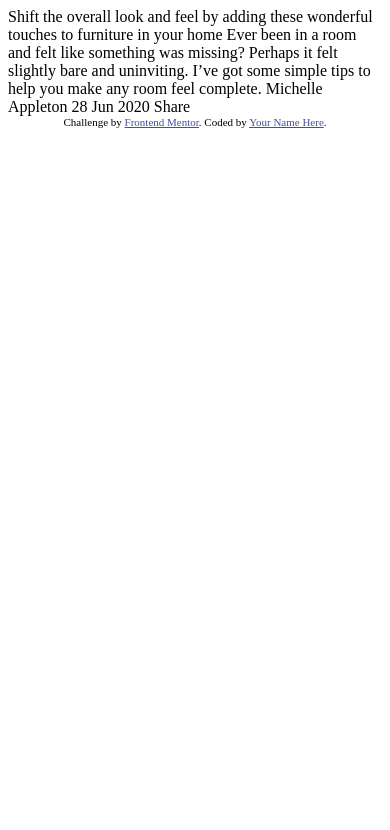
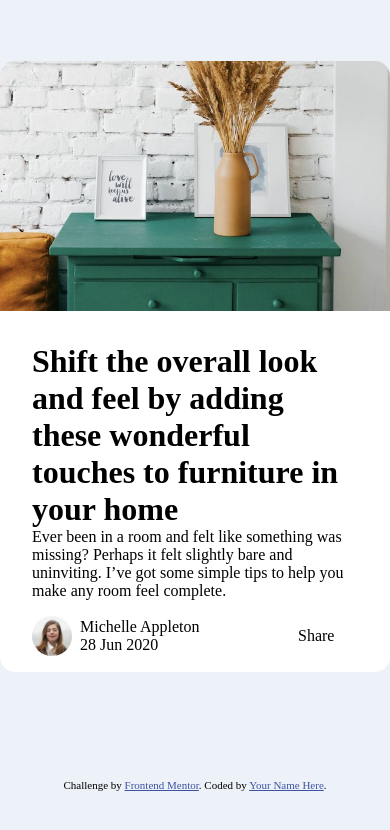
Before and after one commit to PaulaR-05/Article-preview-component, a plain HTML site: page index.html in a window 390 px wide. Drawn offline with Linux system fonts and the light colour scheme.

Commit message:
style
adding style (e.g., fonts, colors, spacing)

```diff
--- /dev/null
+++ b/css/style.css
@@ -0,0 +1,96 @@
+.attribution {
+  font-size: 11px;
+  text-align: center;
+}
+.attribution a {
+  color: hsl(228, 45%, 44%);
+}
+
+*,
+*::before,
+*::after {
+  box-sizing: border-box;
+}
+
+* {
+  margin: 0;
+}
+
+html,
+body {
+  height: 100%;
+}
+
+body {
+  min-height: 100vh;
+  display: grid;
+  place-items: center;
+  background-color: hsl(210, 46%, 95%);
+}
+
+img,
+picture,
+video,
+canvas,
+svg {
+  display: block;
+  max-width: 100%;
+}
+
+input,
+button,
+textarea,
+select {
+  font: inherit;
+}
+
+p,
+h1,
+h2,
+h3,
+h4,
+h5,
+h6 {
+  overflow-wrap: break-word;
+}
+@media only screen and (max-width: 600px) {
+  main {
+    margin-top: 0.5em;
+    max-width: 400px;
+    display: flex;
+    flex-direction: column;
+    border-radius: 15px;
+  }
+  .image-section {
+    height: 250px;
+  }
+  .image-section img {
+    border-radius: 15px;
+  }
+  .text-info {
+    background-color: white;
+    padding: 2em 2em 0em;
+  }
+
+  .avatar-info {
+    display: flex;
+    flex-direction: row;
+    justify-content: flex-start;
+    align-items: center;
+    padding: 1em 2em 1em;
+    background-color: white;
+    border-bottom-left-radius: 15px;
+    border-bottom-right-radius: 15px;
+  }
+  .avatar-info p {
+    max-width: 130px;
+    margin-left: 0.5em;
+  }
+  .avatar-info img {
+    border-radius: 50%;
+    width: 2.5em;
+  }
+  .share {
+    padding-left: 5em;
+  }
+}
--- a/index.html
+++ b/index.html
@@ -1,36 +1,45 @@
 <!DOCTYPE html>
 <html lang="en">
-<head>
-  <meta charset="UTF-8">
-  <meta name="viewport" content="width=device-width, initial-scale=1.0"> <!-- displays site properly based on user's device -->
+  <head>
+    <meta charset="UTF-8" />
+    <meta name="viewport" content="width=device-width, initial-scale=1.0" />
+    <!-- displays site properly based on user's device -->
 
-  <link rel="icon" type="image/png" sizes="32x32" href="./images/favicon-32x32.png">
+    <link
+      rel="icon"
+      type="image/png"
+      sizes="32x32"
+      href="./images/favicon-32x32.png"
+    />
+    <link rel="stylesheet" href="css/style.css" />
+    <title>Frontend Mentor | Article preview component</title>
+  </head>
+  <body>
+    <main>
+      <div class="image-section"><img src="./images/drawers.jpg" alt="" /></div>
+      <div class="text-info">
+        <h1>
+          Shift the overall look and feel by adding these wonderful touches to
+          furniture in your home
+        </h1>
+        <p>
+          Ever been in a room and felt like something was missing? Perhaps it
+          felt slightly bare and uninviting. I’ve got some simple tips to help
+          you make any room feel complete.
+        </p>
+      </div>
+      <div class="avatar-info">
+        <img src="./images/avatar-michelle.jpg" alt="" />
+        <p>Michelle Appleton 28 Jun 2020</p>
+        <p class="share">Share</p>
+      </div>
+    </main>
 
-  <title>Frontend Mentor | Article preview component</title>
-
-  <!-- Feel free to remove these styles or customise in your own stylesheet 👍 -->
-  <style>
-    .attribution { font-size: 11px; text-align: center; }
-    .attribution a { color: hsl(228, 45%, 44%); }
-  </style>
-</head>
-<body>
-
-  Shift the overall look and feel by adding these wonderful
-  touches to furniture in your home
-
-  Ever been in a room and felt like something was missing? Perhaps
-  it felt slightly bare and uninviting. I’ve got some simple tips
-  to help you make any room feel complete.
-
-  Michelle Appleton
-  28 Jun 2020
-
-  Share
-
-  <div class="attribution">
-    Challenge by <a href="https://www.frontendmentor.io?ref=challenge" target="_blank">Frontend Mentor</a>.
-    Coded by <a href="#">Your Name Here</a>.
-  </div>
-</body>
+    <footer class="attribution">
+      Challenge by
+      <a href="https://www.frontendmentor.io?ref=challenge" target="_blank"
+        >Frontend Mentor</a
+      >. Coded by <a href="#">Your Name Here</a>.
+    </footer>
+  </body>
 </html>
```
